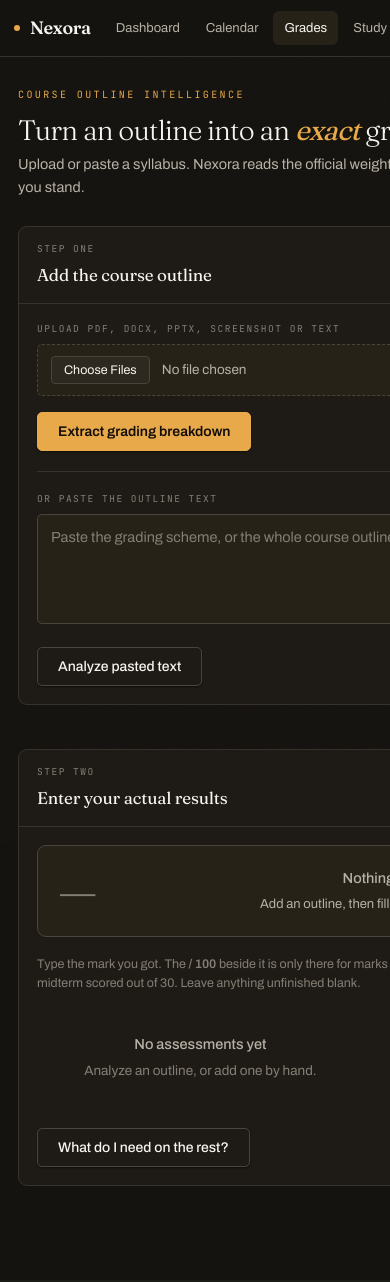
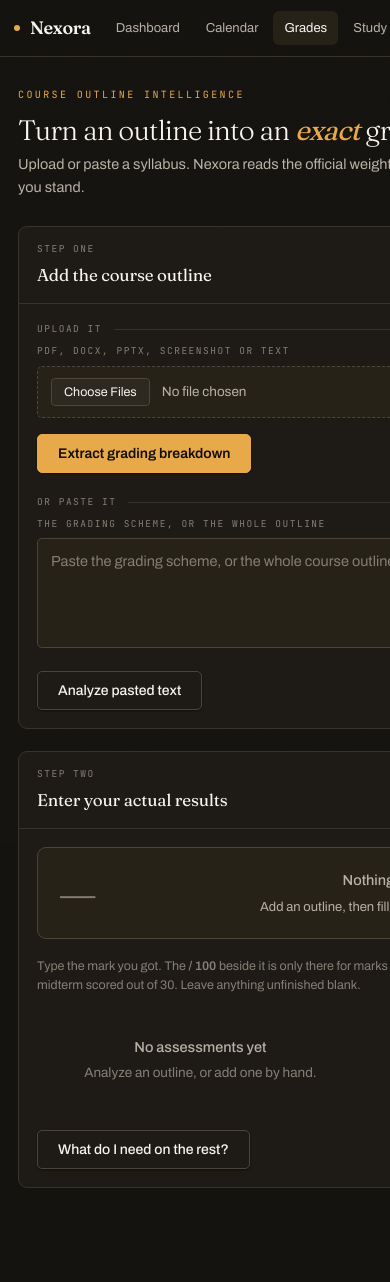
Before and after one commit to BassemAbdo01/uni-helper-project, a Flask app: page /grade-calculator in a window 390 px wide; the page is wider, and only the part inside the window is pictured. Before the commit the page ends 1186 px from the top of that part, so only its background shows below. Run offline with Flask 3, Linux system fonts and the light colour scheme; the visitor is signed in with stand-in values (Sample User, id 1); parts of the project's set-up code (start-up, migrations or seed data) failed here and were passed over.

Commit message:
Give the assessment cards the whole page width
Step one and step two were side by side, so the results panel was little
over half the page and only two assessment cards fitted per row. Five
assessments became a column you scrolled past -- the old workspace laid
the same five out four across and they all sat on one screen.

The two steps are stacked now. Step one is short and gets a full-width
band with its two ways in -- upload, or paste -- side by side instead of
stacked behind a divider, which costs no height. Step two spans the page
below it, and the card grid goes 4 across at 1440, 3 at 1240, 2 at 1024
and 1 on a phone.

Card minimum went 268px -> 248px so a fourth column arrives at a normal
laptop width rather than needing an external monitor. It does not go
lower: the ring plus both mark boxes start to crowd below about 240.

Co-Authored-By: Claude Opus 5 <noreply@anthropic.com>

```diff
--- a/templates/grade_calculator.html
+++ b/templates/grade_calculator.html
@@ -4,10 +4,15 @@
 
 {% block head %}
 <style>
-.split{display:grid;grid-template-columns:minmax(0,.8fr) minmax(0,1.2fr);gap:22px;align-items:start}
-@media (max-width:1180px){.split{grid-template-columns:1fr}}
-
-.divider{height:1px;background:var(--line);margin:20px 0}
+/* The assessment cards need the whole page width. Sitting in a half-width
+   column, only two fit per row, which is what turned five of them into a
+   column you had to scroll past. Step one is short, so it goes on top with
+   its two ways in side by side. */
+.intake{display:grid;grid-template-columns:minmax(0,1fr) minmax(0,1fr);gap:22px;align-items:start}
+@media (max-width:860px){.intake{grid-template-columns:1fr}}
+.intake .or{display:flex;align-items:center;gap:12px;font-family:var(--mono);font-size:9.5px;
+  letter-spacing:.16em;text-transform:uppercase;color:var(--fg-3);margin:0 0 7px}
+.intake .or:after{content:"";flex:1;height:1px;background:var(--line)}
 input[type=file]{width:100%;padding:11px 13px;border-radius:5px;border:1px dashed var(--line-2);
   background:var(--surface-2);color:var(--fg-2);font-family:inherit;font-size:13.5px}
 input[type=file]::file-selector-button{margin-right:12px;padding:6px 12px;border-radius:4px;
@@ -33,7 +38,7 @@ input[type=file]::file-selector-button{margin-right:12px;padding:6px 12px;border
 .result.empty .pct,.result.empty .letter{color:var(--fg-3)}
 
 /* ---------- one card per assessment ---------- */
-.comps{display:grid;grid-template-columns:repeat(auto-fill,minmax(268px,1fr));gap:14px}
+.comps{display:grid;grid-template-columns:repeat(auto-fill,minmax(248px,1fr));gap:14px}
 .comp{border:1px solid var(--line);border-radius:9px;background:var(--surface-2);padding:15px}
 .comp.done{border-color:var(--line-2)}
 .comp-top{display:flex;align-items:flex-start;justify-content:space-between;gap:10px;margin-bottom:13px}
@@ -108,25 +113,28 @@ input[type=file]::file-selector-button{margin-right:12px;padding:6px 12px;border
   </div>
 </div>
 
-<div class="split">
 <section class="card" id="inputPanel">
   <header><div><span class="k">Step one</span><h2>Add the course outline</h2></div></header>
   <div class="body pad">
+    <div class="intake">
+      <div>
+        <p class="or">Upload it</p>
         <div class="field">
-        <label for="syllabusFile">Upload PDF, DOCX, PPTX, screenshot or text</label>
+          <label for="syllabusFile">PDF, DOCX, PPTX, screenshot or text</label>
           <input type="file" id="syllabusFile" aria-label="Course outline file to analyze"
                  accept=".pdf,.docx,.pptx,.png,.jpg,.jpeg,.webp,.txt,.md,.csv,.html,image/png,image/jpeg,image/webp" multiple>
         </div>
         <button class="btn" id="uploadBtn" type="button">Extract grading breakdown</button>
-
-      <div class="divider"></div>
-
+      </div>
+      <div>
+        <p class="or">Or paste it</p>
         <div class="field">
-        <label for="rawText">Or paste the outline text</label>
+          <label for="rawText">The grading scheme, or the whole outline</label>
           <textarea id="rawText" placeholder="Paste the grading scheme, or the whole course outline…"></textarea>
         </div>
         <button class="btn quiet" id="parseBtn" type="button">Analyze pasted text</button>
-
+      </div>
+    </div>
     <div class="note meta" id="analysisMeta"></div>
   </div>
 </section>
@@ -176,7 +184,6 @@ input[type=file]::file-selector-button{margin-right:12px;padding:6px 12px;border
       <div class="note alert" id="statusAlert" role="status"></div>
     </div>
 </section>
-</div>
 {% endblock %}
 
 {% block scripts %}
```
Lines whose indentation alone changed are shown as unchanged.
